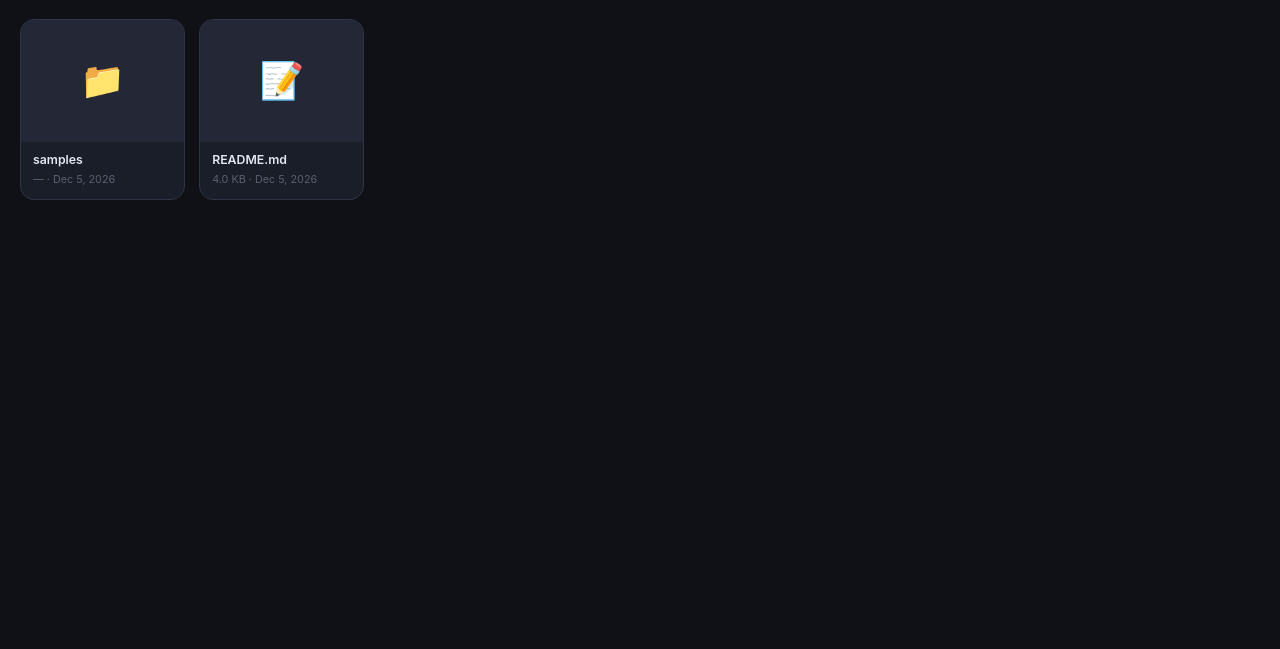
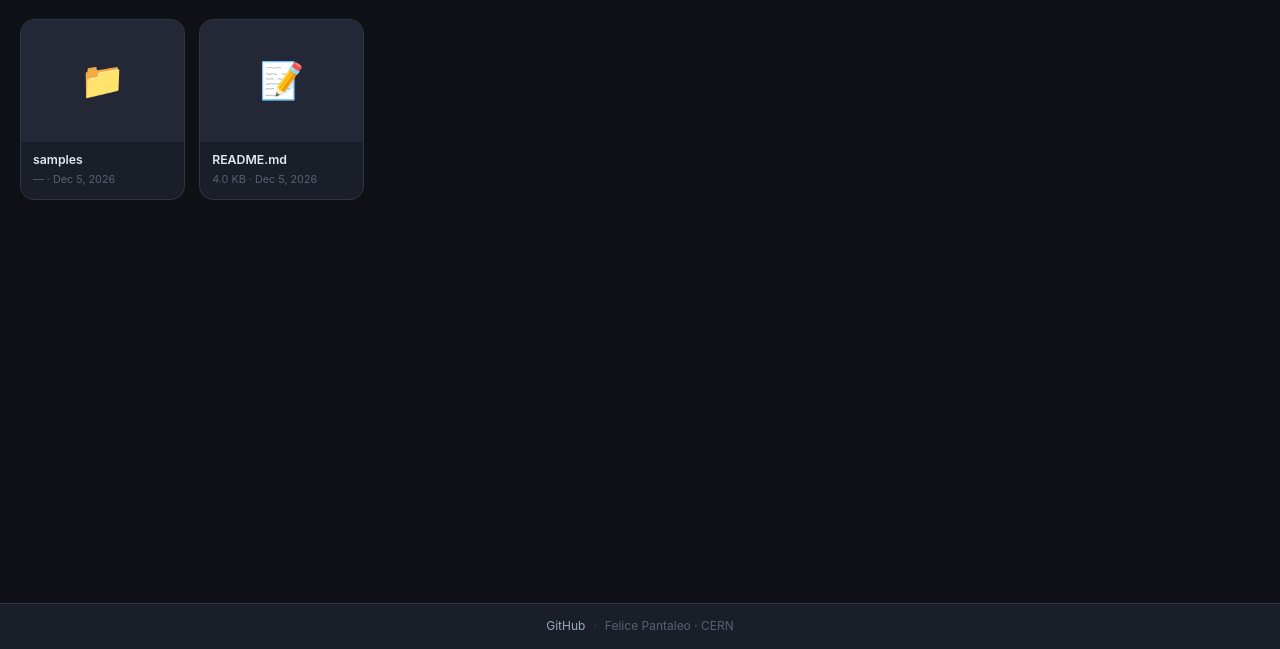
Before and after one commit to felicepantaleo/orbit, a PHP site: page / in a window 1280 px wide. Shown: the part 151-800 px from the top of the page. Run offline with PHP 8.4, Linux system fonts and the light colour scheme.

Commit message:
Link logo to GitHub repo and add a footer credit
- The header logo now links to the GitHub repository (opens in a new
  tab); in-app home navigation remains available via the breadcrumb's
  🏠 Home link, so the old logo→home click handler is removed.
- Add a themed footer with a GitHub link and "Felice Pantaleo · CERN",
  and reserve its height in the content min-height so it doesn't force a
  permanent scroll.

Co-Authored-By: Claude Opus 4.8 (1M context) <noreply@anthropic.com>
Claude-Session: https://claude.ai/code/session_01CzmhKqSKEw7dACPXFVoBbc

```diff
--- a/index.php
+++ b/index.php
@@ -485,6 +485,7 @@ function search_files(string $base_path, string $query, int $max = 200): array
       --radius-lg:    14px;
       --header-h:     58px;
       --toolbar-h:    52px;
+      --footer-h:     46px;
       --transition:   .18s ease;
     }
     [data-theme="dark"] {
@@ -631,7 +632,21 @@ function search_files(string $base_path, string $query, int $max = 200): array
     #stats { margin-left: auto; font-size: .8rem; color: var(--c-text-3); white-space: nowrap; }
 
     /* ── Content layout ───────────────────────────────────────────── */
-    #content-wrap { display: flex; min-height: calc(100vh - var(--header-h) - 40px - var(--toolbar-h)); }
+    #content-wrap { display: flex; min-height: calc(100vh - var(--header-h) - 40px - var(--toolbar-h) - var(--footer-h)); }
+
+    /* ── Footer ───────────────────────────────────────────────────── */
+    #app-footer {
+      min-height: var(--footer-h);
+      display: flex; align-items: center; justify-content: center;
+      gap: 8px; flex-wrap: wrap;
+      padding: 12px 20px;
+      border-top: 1px solid var(--c-border);
+      background: var(--c-surface);
+      color: var(--c-text-3); font-size: .8rem;
+    }
+    #app-footer a { color: var(--c-text-2); text-decoration: none; transition: color var(--transition); }
+    #app-footer a:hover { color: var(--c-primary); }
+    .footer-sep { opacity: .55; }
     #main { flex: 1; padding: 20px; min-width: 0; }
 
     /* ── Loading / Empty / Error states ──────────────────────────── */
@@ -957,7 +972,8 @@ function search_files(string $base_path, string $query, int $max = 200): array
 
 <!-- ── Header ─────────────────────────────────────────────────────────── -->
 <header id="header">
-  <a class="logo" href="?path=/" id="logo-link">
+  <a class="logo" href="https://github.com/felicepantaleo/orbit" id="logo-link"
+     target="_blank" rel="noopener noreferrer" title="Orbit on GitHub">
     <svg viewBox="0 0 32 32" fill="none" xmlns="http://www.w3.org/2000/svg" aria-hidden="true">
       <defs>
         <linearGradient id="orbit-logo-core" x1="9" y1="9" x2="23" y2="23" gradientUnits="userSpaceOnUse">
@@ -1041,6 +1057,13 @@ function search_files(string $base_path, string $query, int $max = 200): array
   </main>
 </div>
 
+<!-- ── Footer ─────────────────────────────────────────────────────────── -->
+<footer id="app-footer">
+  <a href="https://github.com/felicepantaleo/orbit" target="_blank" rel="noopener noreferrer">GitHub</a>
+  <span class="footer-sep">·</span>
+  <span>Felice Pantaleo · CERN</span>
+</footer>
+
 <!-- ── Metadata panel ─────────────────────────────────────────────────── -->
 <aside id="meta-panel" role="complementary" aria-label="File metadata">
   <div id="meta-panel-header">
@@ -2009,10 +2032,8 @@ document.getElementById('btn-copy-link').addEventListener('click', () => {
   if (item) copyLink(buildFileUrl(item.path));
 });
 
-document.getElementById('logo-link').addEventListener('click', (e) => {
-  e.preventDefault();
-  navigateTo('/');
-});
+// The logo links out to the GitHub repo (new tab); in-app "home" lives in the
+// breadcrumb's 🏠 Home link.
 
 window.addEventListener('popstate', (e) => {
   const path = e.state?.path || getCurrentPathFromURL();
```
